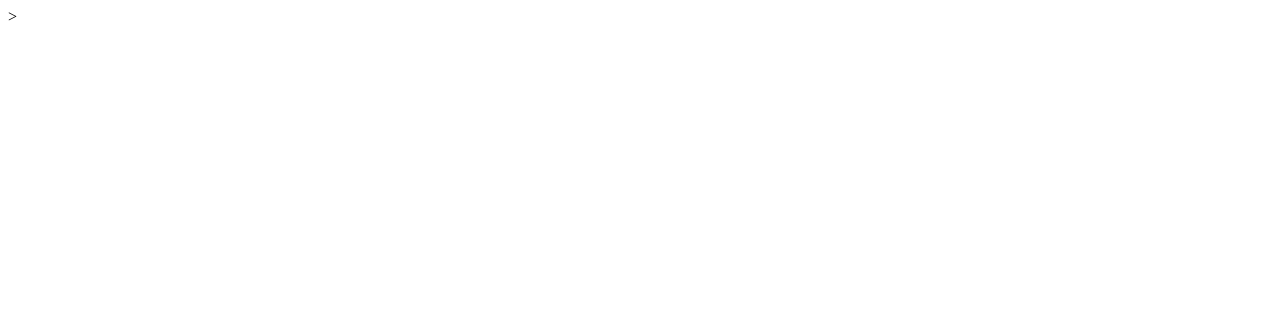
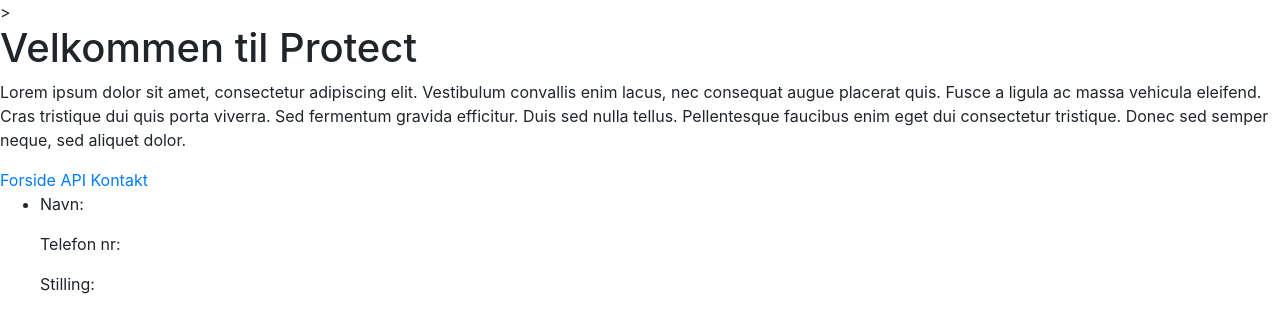
Before and after one commit to BilleLind/AndersBille06012021, a website: page public/html/Kontakt.html in a window 1280 px wide. Drawn offline with nearby package versions, Linux system fonts and the light colour scheme.

Commit message:
færdigjort

```diff
--- a/public/html/Kontakt.html
+++ b/public/html/Kontakt.html
@@ -2,10 +2,26 @@
 <html>
     <head>
         <title>Kontakt</title>
+        <link rel="stylesheet" href="https://maxcdn.bootstrapcdn.com/bootstrap/4.0.0/css/bootstrap.min.css"
+        integrity="sha384-Gn5384xqQ1aoWXA+058RXPxPg6fy4IWvTNh0E263XmFcJlSAwiGgFAW/dAiS6JXm" crossorigin="anonymous">
     </head>
 
     <body>
+        <h1>Velkommen til Protect</h1>
+        <p>Lorem ipsum dolor sit amet, consectetur adipiscing elit. Vestibulum convallis enim lacus, nec consequat augue placerat quis. Fusce a ligula ac massa vehicula eleifend. Cras tristique dui quis porta viverra. Sed fermentum gravida efficitur. Duis sed nulla tellus. Pellentesque faucibus enim eget dui consectetur tristique. Donec sed semper neque, sed aliquet dolor.</p>
 
+        <nav>
+            <a href="/">Forside</a>
+            <a href="/API">API</a>
+            <a href="/kontakt">Kontakt</a>
+        </nav>
+        <ul>
+            <li>
+                <p>Navn:</p>
+                <p>Telefon nr:</p>
+                <p>Stilling: </p>
+            </li>
+        </ul>
     </body>
 
 </html>
```
Also changed, not shown: public/html/API.html (+11 -0 lines).
